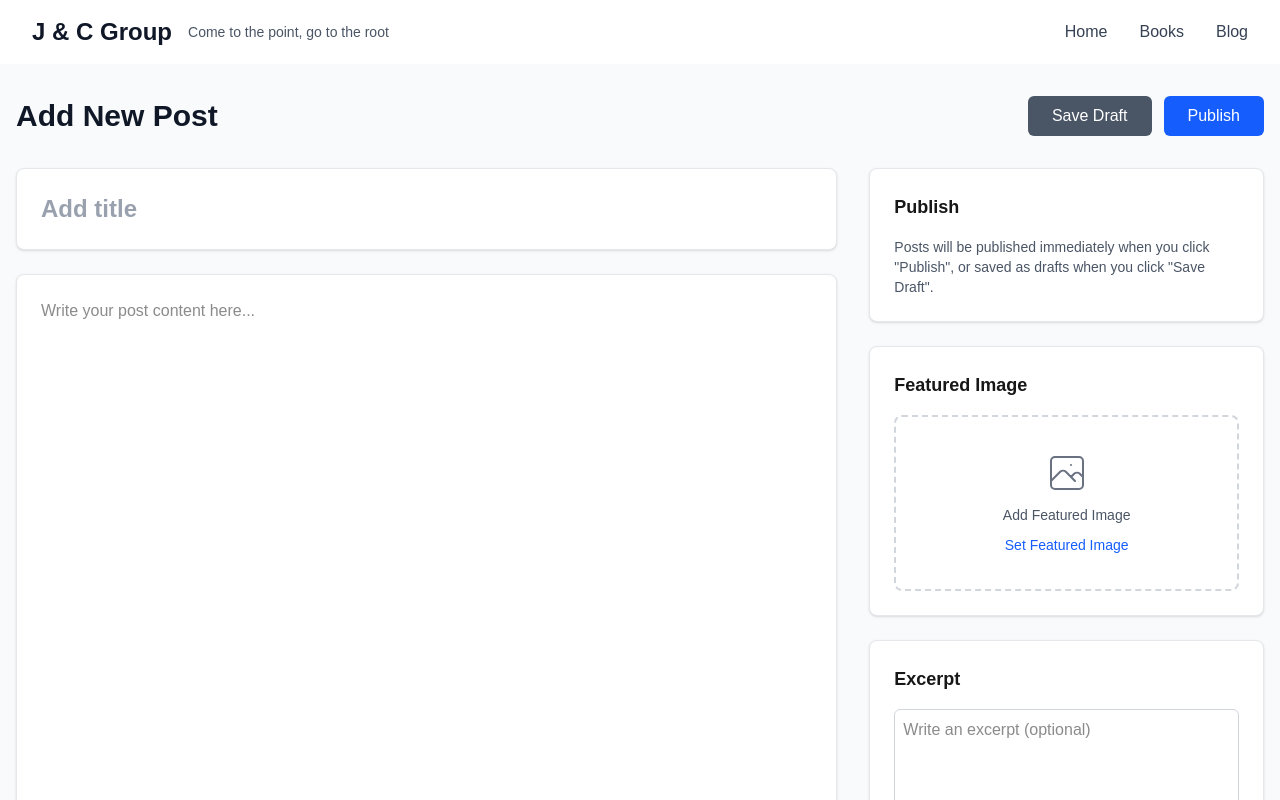
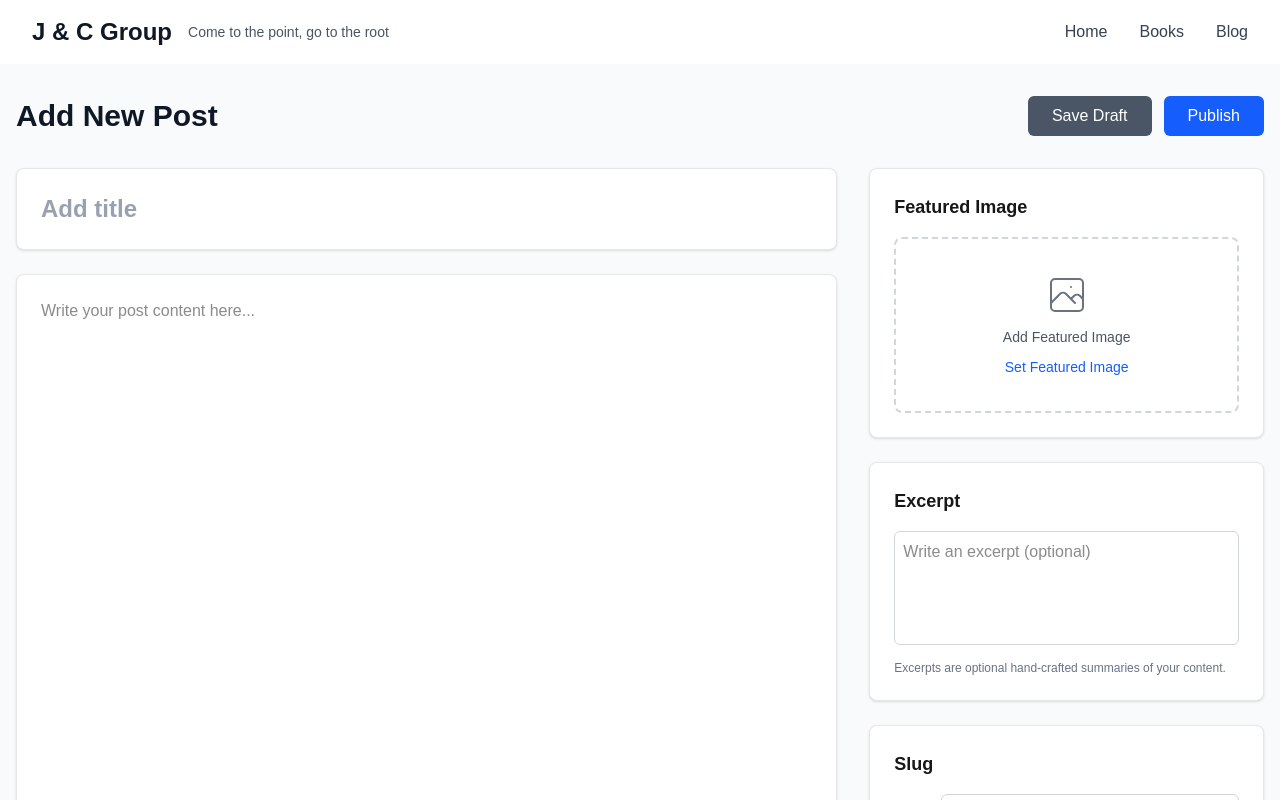
Before and after one commit to HarshK99/jc_website_db, a Next.js app: page /admin/posts/add in a window 1280 px wide. Shown: the top 800 px of the page. Built offline with nearby package versions, Linux system fonts and the light colour scheme.

Commit message:
add edit page fixes

```diff
--- a/components/PostForm.tsx
+++ b/components/PostForm.tsx
@@ -133,7 +133,11 @@ export default function PostForm({ mode, postId }: PostFormProps) {
   const pageTitle = mode === 'add' ? 'Add New Post' : 'Edit Post';
   const publishButtonText = loadingType === 'published'
     ? (mode === 'add' ? 'Publishing...' : 'Updating...')
-    : (mode === 'add' ? 'Publish' : 'Update');
+    : (mode === 'add' ? 'Publish' : (form.status === 'published' ? 'Update' : 'Publish'));
+
+  // Determine which buttons to show
+  const showSaveDraftButton = mode === 'add' || (mode === 'edit' && form.status === 'draft'); // Show Save Draft for new posts and draft edits
+  const showPublishButton = true; // Always show publish/update button
 
   return (
     <div className="min-h-screen bg-gray-50">
@@ -141,6 +145,7 @@ export default function PostForm({ mode, postId }: PostFormProps) {
         <div className="flex justify-between items-center mb-8">
           <h1 className="text-3xl font-bold text-gray-900">{pageTitle}</h1>
           <div className="flex space-x-3">
+            {showSaveDraftButton && (
               <button
                 type="button"
                 onClick={() => handleSubmit('draft')}
@@ -149,6 +154,7 @@ export default function PostForm({ mode, postId }: PostFormProps) {
               >
                 {loadingType === 'draft' ? 'Saving...' : 'Save Draft'}
               </button>
+            )}
             <button
               type="button"
               onClick={() => handleSubmit('published')}
@@ -190,16 +196,24 @@ export default function PostForm({ mode, postId }: PostFormProps) {
           </div>
 
           {/* Sidebar */}
+
           <div className="space-y-6">
-            {/* Publish/Update Panel */}
+            {/* Publish Panel - Show in both modes but with different content */}
+              {mode==='edit' && (
             <div className="bg-white rounded-lg shadow-sm border border-gray-200 p-6">
-              <h3 className="text-lg font-semibold mb-4">{mode === 'add' ? 'Publish' : 'Update'}</h3>
-              {mode === 'add' ? (
-                <p className="text-sm text-gray-600">
-                  Posts will be published immediately when you click &quot;Publish&quot;, or saved as drafts when you click &quot;Save Draft&quot;.
-                </p>
-              ) : (
+              <h3 className="text-lg font-semibold mb-4">Status</h3>
+
                 <div className="space-y-4">
+                  <div className="flex items-center space-x-2">
+                    <span className="text-sm text-gray-600">Current status:</span>
+                    <span className={`px-2 py-1 text-xs font-medium rounded-full ${
+                      form.status === 'published'
+                        ? 'bg-green-100 text-green-800'
+                        : 'bg-yellow-100 text-yellow-800'
+                    }`}>
+                      {form.status === 'published' ? 'Published' : 'Draft'}
+                    </span>
+                  </div>
                   <div>
                     <label className="block text-sm font-medium text-gray-700 mb-1">Publish Date</label>
                     <input
@@ -211,8 +225,10 @@ export default function PostForm({ mode, postId }: PostFormProps) {
                     />
                   </div>
                 </div>
+
+
+            </div>
               )}
-            </div>
 
             {/* Featured Image */}
             <div className="bg-white rounded-lg shadow-sm border border-gray-200 p-6">
```
Lines whose indentation alone changed are shown as unchanged.
